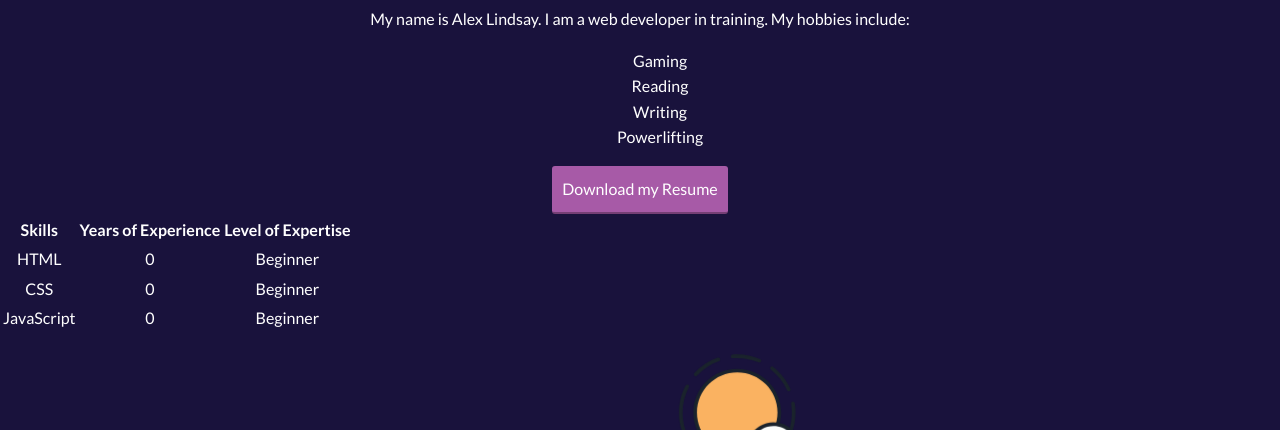
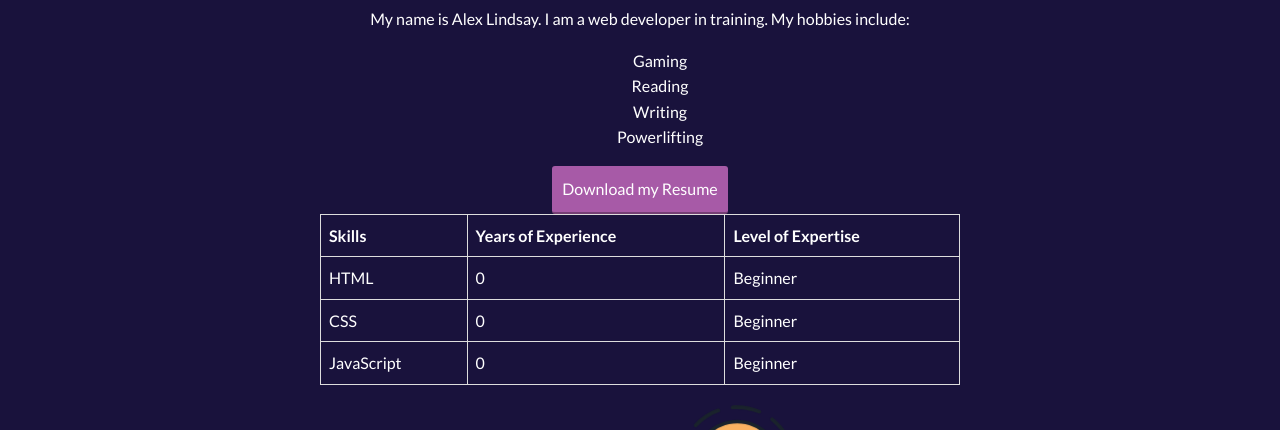
Before and after one commit to lorondo/portfolio-website, a plain HTML site: page about.html in a window 1280 px wide. Shown: the part 328-758 px from the top of the page. Drawn offline with Linux system fonts and the light colour scheme.

Commit message:
center table about.html

```diff
--- a/about.html
+++ b/about.html
@@ -44,7 +44,8 @@
                     <li class="hobby-list__item">Powerlifting</li>
                 </ul>
                 <a href="#" class="button" target="_blank" download>Download my Resume</a>
-
+            </div>
+            <div class="table-container">
                 <table>
                     <thead>
                         <tr>
--- a/css/style.production.css
+++ b/css/style.production.css
@@ -12,6 +12,30 @@ body {
     line-height: 1.6;
     background-color: #19123C;
     color: #fff;
+}
+
+.table-container {
+    display: -webkit-box;
+    display: -ms-flexbox;
+    display: flex;
+    -webkit-box-pack: center;
+        -ms-flex-pack: center;
+            justify-content: center;
+    -webkit-box-align: center;
+        -ms-flex-align: center;
+            align-items: center;
+    width: 100%;
+}
+
+table {
+    border-collapse: collapse;
+    width: 50%; /* Adjust the width as needed */
+}
+
+th, td {
+    border: 1px solid #ddd;
+    padding: 8px;
+    text-align: left;
 }
 
 h1 {
--- a/css/styles.css
+++ b/css/styles.css
@@ -20,6 +20,24 @@ body {
     line-height: 1.6;
     background-color: var(--body-color);
     color: var(--button-overlay-text-color);
+}
+
+.table-container {
+    display: flex;
+    justify-content: center;
+    align-items: center;
+    width: 100%;
+}
+
+table {
+    border-collapse: collapse;
+    width: 50%; /* Adjust the width as needed */
+}
+
+th, td {
+    border: 1px solid #ddd;
+    padding: 8px;
+    text-align: left;
 }
 
 h1 {
```
